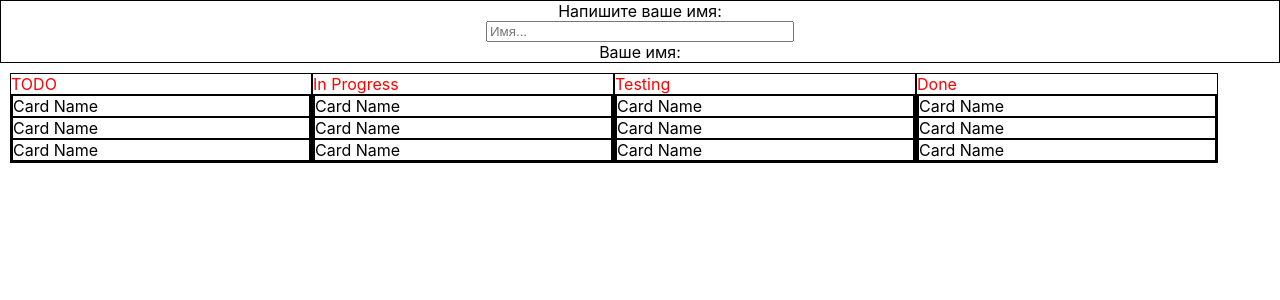
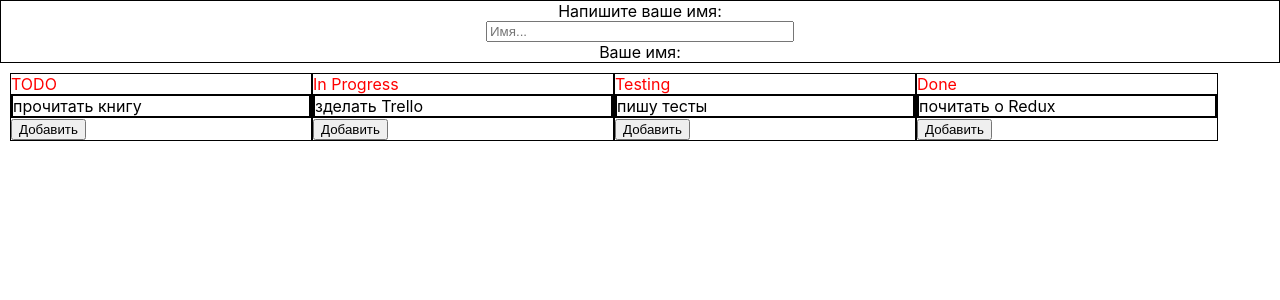
Before and after one commit to AndreySavchenkov/trello, a React (Create React App) app: page / in a window 1280 px wide. Shown: the top 300 px of the page. Built offline with nearby package versions, Linux system fonts and the light colour scheme.

Commit message:
feat: forwarded data in props

```diff
--- a/src/App.tsx
+++ b/src/App.tsx
@@ -1,5 +1,4 @@
 import React, {useState} from 'react';
-import {Card} from "./components/card/Card";
 import {Column} from "./components/column/Column";
 import styled from "styled-components";
 import {Login} from "./components/login/Login";
@@ -15,7 +14,8 @@ function App() {
     const [state, setState] = useState<DataT>(data);
 
     let columns = state.columns.map(item => <Column key={item.id}
-                                                    name={item.title}/>)
+                                                    name={item.title}
+                                                    cards={item.cards}/>)
 
     return (
         <>
--- a/src/components/card/Card.tsx
+++ b/src/components/card/Card.tsx
@@ -2,6 +2,7 @@ import React, {useState} from "react";
 import styled from "styled-components";
 import {Description} from "./description/Description";
 import {Comments} from "./comments/Comments";
+import {CommentsT} from "../../state/data";
 
 const CardWrapper = styled.div`
   display: flex;
@@ -20,8 +21,14 @@ const Name = styled.span`
   border: 1px solid black;
 `
 
+type PropsType = {
+    columnName: string,
+    cardName: string,
+    description: string,
+    comments: CommentsT,
+}
 
-export const Card = () => {
+export const Card = (props: PropsType) => {
 
     const [click, setClick] = useState(false)
 
@@ -31,12 +38,12 @@ export const Card = () => {
 
     return (
         <>
-            <Name onClick={clickHandler}>Card Name</Name>
+            <Name onClick={clickHandler}>{props.cardName}</Name>
             {click ? <CardWrapper>
-                <ColumnName>карточка из TODO</ColumnName>
-                <CardName>Card Name</CardName>
-                <Description/>
-                <Comments/>
+                <ColumnName>в колонке {props.columnName}</ColumnName>
+                <CardName>{props.cardName}</CardName>
+                <Description description={props.description}/>
+                <Comments comments={props.comments}/>
             </CardWrapper> : null}
         </>
 
--- /dev/null
+++ b/src/components/card/comments/Comment/Comment.tsx
@@ -0,0 +1,25 @@
+import React from "react";
+import styled from "styled-components";
+
+const CommentWrapper = styled.div`
+
+`
+const Name = styled.span`
+
+`
+const Text = styled.span`
+    margin-left: 20px;
+`
+type PropsType = {
+    writer: string,
+    text: string,
+}
+
+export const Comment = (props: PropsType) => {
+    return(
+        <CommentWrapper>
+            <Name>{props.writer}</Name>
+            <Text>{props.text}</Text>
+        </CommentWrapper>
+    )
+}
--- a/src/components/card/comments/Comments.tsx
+++ b/src/components/card/comments/Comments.tsx
@@ -1,24 +1,29 @@
 import React, {ChangeEvent, useState} from "react";
 import styled from "styled-components";
+import {CommentsT} from "../../../state/data";
+import {Comment} from "./Comment/Comment";
 
 const CommentsWrapper = styled.div`
-      display: flex;
-      flex-direction: column;
-    `
+  display: flex;
+  flex-direction: column;
+`
 const CommentInput = styled.input`
 
-    `
-const Comment = styled.span`
+`
 
-    `
+type PropsType = {
+    comments: CommentsT,
+}
 
-export const Comments = () => {
+export const Comments = (props: PropsType) => {
 
-    const[comment,setComment] = useState('');
+    const [comment, setComment] = useState('');
 
     const changeHandler = (e: ChangeEvent<HTMLInputElement>) => {
         setComment(e.currentTarget.value)
     }
+
+    let showComments = props.comments.map(item => <Comment key={item.id} writer={item.writer} text={item.text}/>)
 
     return (
         <CommentsWrapper>
@@ -27,10 +32,8 @@ export const Comments = () => {
                           value={comment}
                           placeholder={'Комментарий...'}
                           onChange={changeHandler}/>
-            {comment}
-            <Comment>1ый коммент</Comment>
-            <Comment>2ый коммент</Comment>
-            <Comment>3ый коммент</Comment>
+
+            {showComments}
         </CommentsWrapper>
     )
 }
--- a/src/components/card/description/Description.tsx
+++ b/src/components/card/description/Description.tsx
@@ -4,11 +4,17 @@ import styled from "styled-components";
 const DescriptionWrapper = styled.div`
 
 `
+const DescriptionText = styled.span`
+    display: block;
+`
 const DescriptionInput = styled.input`
 
 `
+type PropsType = {
+    description: string
+}
 
-export const Description = () => {
+export const Description = (props: PropsType) => {
 
     const [description, setDescription] = useState('');
 
@@ -16,9 +22,12 @@ export const Description = () => {
         setDescription(e.currentTarget.value)
     }
 
+
     return (
         <DescriptionWrapper>
-            Добавьте более подробной описание...
+            <DescriptionText>
+                { props.description ? props.description : 'Добавьте более подробной описание...'}
+            </DescriptionText>
             <DescriptionInput
                 type={'text'}
                 value={description}
--- a/src/components/column/Column.tsx
+++ b/src/components/column/Column.tsx
@@ -1,6 +1,7 @@
 import React from "react";
 import styled from "styled-components";
 import {Card} from "../card/Card";
+import {CardsT} from "../../state/data";
 
 
 const WrapperColumn = styled.div`
@@ -15,23 +16,31 @@ const ListCards = styled.div`
   flex-direction: column;
   border: 1px solid black;
 `
-type ColumnType = {
+const Button = styled.button`
+
+`
+type PropsType = {
     name: string;
+    cards: CardsT;
 }
 
-export const Column = (props: ColumnType) => {
 
+export const Column = (props: PropsType) => {
 
+    let cardsShowArr = props.cards.map(item => <Card key={item.id}
+                                                     cardName={item.title}
+                                                     columnName={props.name}
+                                                     comments={item.comments}
+                                                     description={item.description}/>)
 
     return (
         <WrapperColumn>
             <ColumnName>{props.name}</ColumnName>
             <ListCards>
-                <Card/>
-                <Card/>
-                <Card/>
+                {cardsShowArr}
+                {/*<Card columnName={props.name}/>*/}
             </ListCards>
+            <Button>Добавить</Button>
         </WrapperColumn>
-
     )
 }
--- a/src/state/data.ts
+++ b/src/state/data.ts
@@ -1,8 +1,9 @@
 type CommentT = {
+    id: number,
     writer: string,
     text: string,
 }
-type CommentsT = CommentT[]
+export type CommentsT = CommentT[]
 
 type CardT ={
     id: number,
@@ -10,7 +11,7 @@ type CardT ={
     description: string,
     comments: CommentsT,
 }
-type CardsT = CardT[]
+export type CardsT = CardT[]
 
 type ColumnT = {
     id: number,
@@ -32,11 +33,11 @@ export const data: DataT = {
             title: 'TODO',
             cards: [{
                 id: 1,
-                title: 'read book',
-                description: 'I want to read this book',
+                title: 'прочитать книгу',
+                description: 'Хочу прочитать книгу по http',
                 comments: [
-                    {writer: 'Andrew', text: 'what is it?'},
-                    {writer: 'Ira', text: 'I don\'t know'}
+                    {id: 1, writer: 'Андрей', text: 'кто какую читал?'},
+                    {id: 2, writer: 'Клим', text: 'Я не умею читать('}
                 ]
             }]
         },
@@ -45,11 +46,11 @@ export const data: DataT = {
             title: 'In Progress',
             cards: [{
                 id: 1,
-                title: 'read book',
-                description: 'I want to read this book',
+                title: 'зделать Trello',
+                description: 'разбираюсь с новым стеком',
                 comments: [
-                    {writer: 'Andrew', text: 'what is it?'},
-                    {writer: 'Ira', text: 'I don\'t know'}
+                    {id: 1, writer: 'Коля', text: 'они не новые'},
+                    {id: 2, writer: 'Аня', text: 'не осуждаю'}
                 ]
             }]
         },
@@ -58,11 +59,11 @@ export const data: DataT = {
             title: 'Testing',
             cards: [{
                 id: 1,
-                title: 'read book',
-                description: 'I want to read this book',
+                title: 'пишу тесты',
+                description: 'нужно написать unit тесты',
                 comments: [
-                    {writer: 'Andrew', text: 'what is it?'},
-                    {writer: 'Ira', text: 'I don\'t know'}
+                    {id: 1, writer: 'Михаил', text: 'тестов много не бывает'},
+                    {id: 2, writer: 'Аня', text: 'не осуждаю'}
                 ]
             }]
         },
@@ -71,11 +72,11 @@ export const data: DataT = {
             title: 'Done',
             cards: [{
                 id: 1,
-                title: 'read book',
-                description: 'I want to read this book',
+                title: 'почитать о Redux',
+                description: 'уменьшить колличество пропсов',
                 comments: [
-                    {writer: 'Andrew', text: 'what is it?'},
-                    {writer: 'Ira', text: 'I don\'t know'}
+                    {id: 1, writer: 'Клим', text: 'я забыл, что такое пропсы'},
+                    {id: 2, writer: 'Аня', text: 'I enjoy props'}
                 ]
             }]
         },
```
